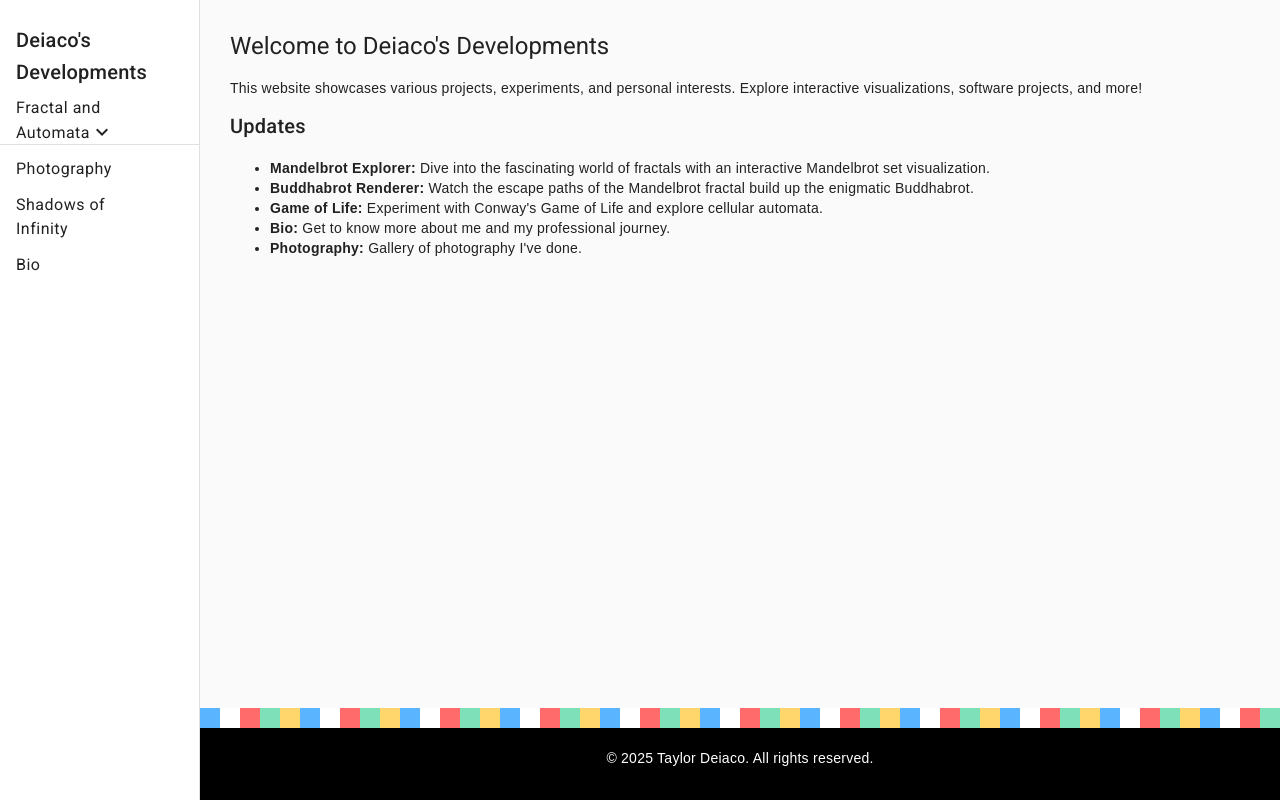
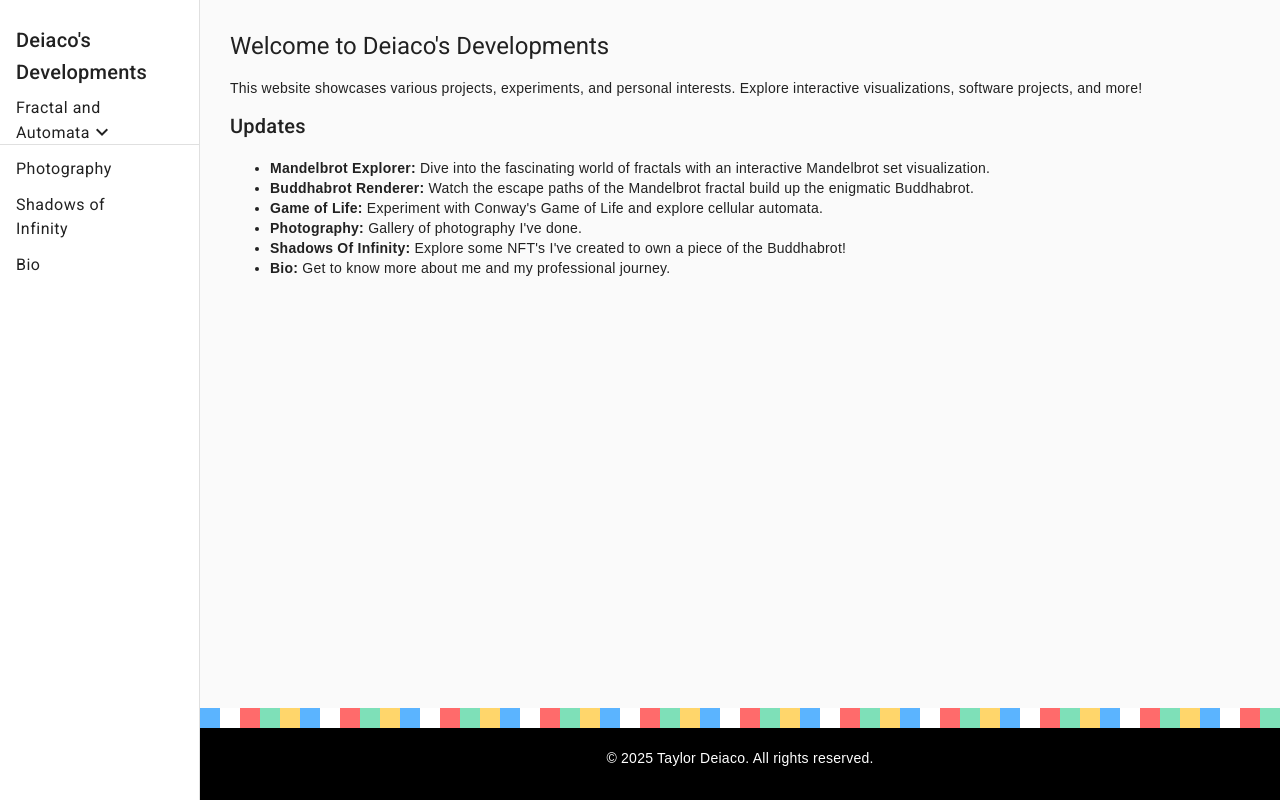
Before and after one commit to TDeiaco/deiacopersonalwebsite, an Angular app: page /home in a window 1280 px wide. Built offline with nearby package versions, Linux system fonts and the light colour scheme.

Commit message:
homepage updates

```diff
--- a/src/app/components/home/home.component.html
+++ b/src/app/components/home/home.component.html
@@ -8,8 +8,10 @@
   <ul class="updates-list">
     <li><strong>Mandelbrot Explorer:</strong> Dive into the fascinating world of fractals with an interactive Mandelbrot set visualization.</li>
     <li><strong>Buddhabrot Renderer:</strong> Watch the escape paths of the Mandelbrot fractal build up the enigmatic Buddhabrot.</li>
+
     <li><strong>Game of Life:</strong> Experiment with Conway's Game of Life and explore cellular automata.</li>
+    <li><strong>Photography:</strong> Gallery of photography I've done.</li>
+    <li><strong>Shadows Of Infinity:</strong> Explore some NFT's I've created to own a piece of the Buddhabrot!</li>
     <li><strong>Bio:</strong> Get to know more about me and my professional journey.</li>
-    <li><strong>Photography:</strong> Gallery of photography I've done.</li>
   </ul>
 </div>
```
